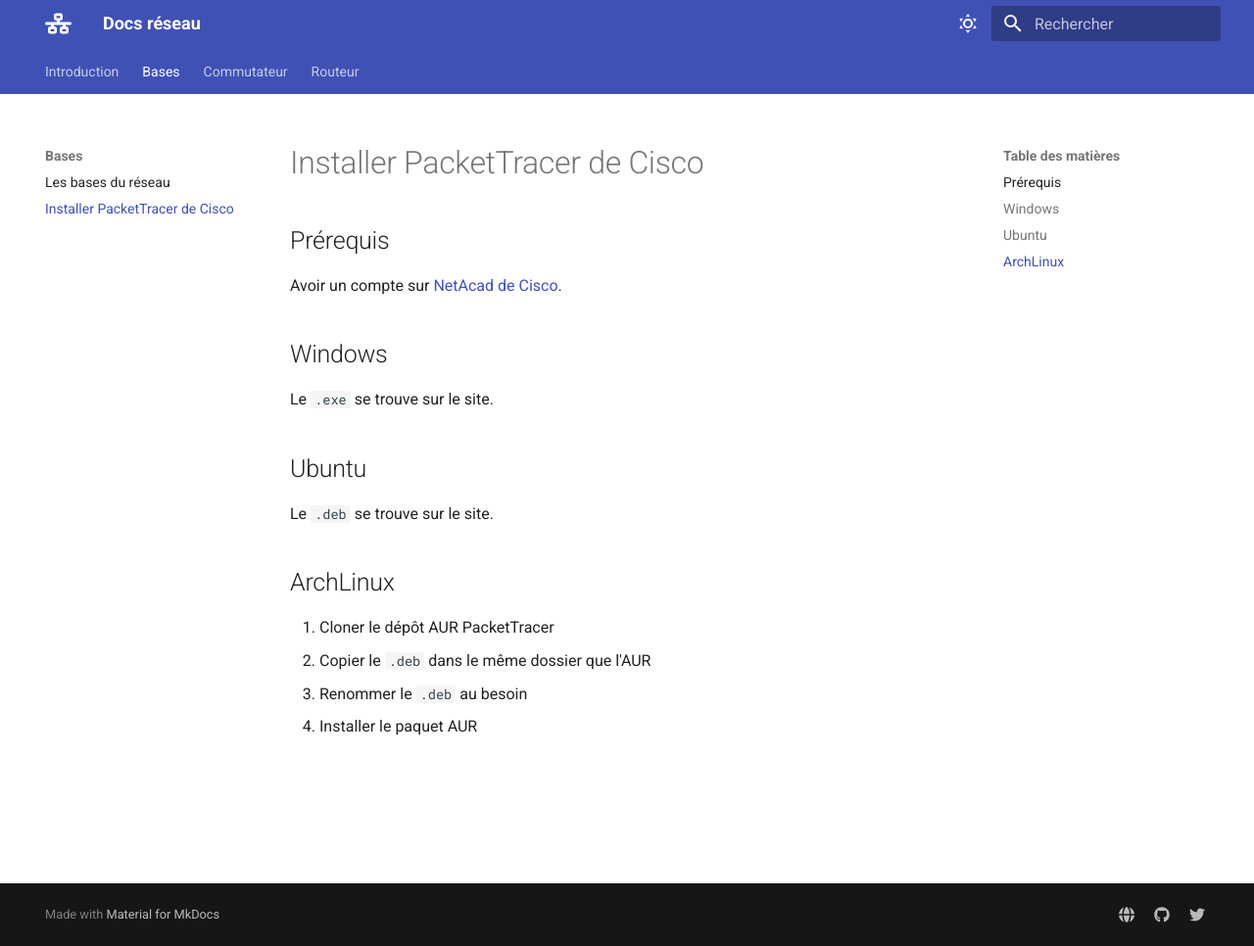
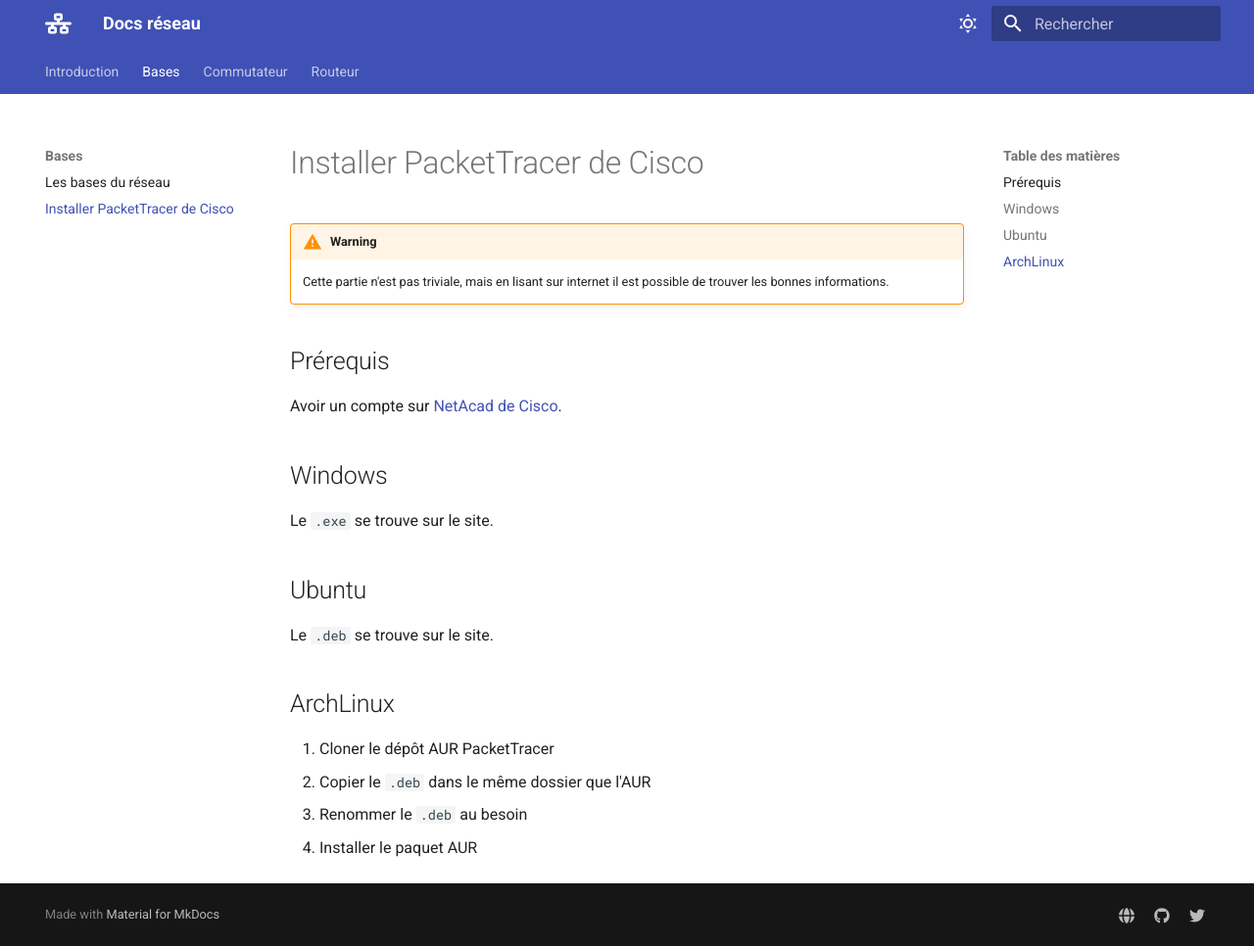
Before and after one commit to OxNinja/docs-reseau, an MkDocs documentation site: the page built from docs/bases/installer-packettracer.md, in a window 1280 px wide and 966 px high. Shown: the whole window at 98% size. Built offline with MkDocs 1.6.1 and Material for MkDocs 9.7.7, drawn with Linux system fonts in a browser that asks for light colours.

```diff
--- a/docs/bases/installer-packettracer.md
+++ b/docs/bases/installer-packettracer.md
@@ -1,4 +1,7 @@
 # Installer PacketTracer de Cisco
+
+!!! warning
+    Cette partie n'est pas triviale, mais en lisant sur internet il est possible de trouver les bonnes informations.
 
 ## Prérequis
 
```
